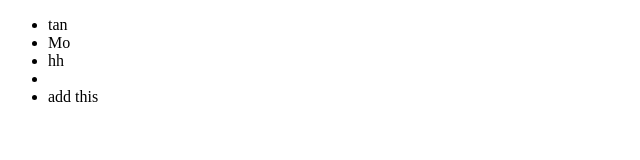
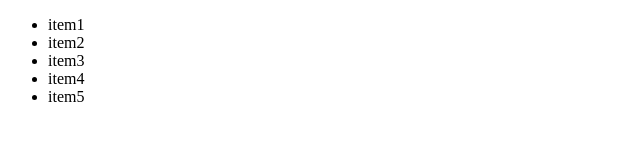
Before and after one commit to cy601/newGitTest, a plain HTML site: page index.html in a window 1280 px wide. Shown: the whole page, without its empty margins (0-640 px from the left). Drawn offline with Linux system fonts and the light colour scheme.

Commit message:
modified index

```diff
--- a/index.html
+++ b/index.html
@@ -7,14 +7,14 @@
 </head>
 <body>
 
-    <div>
-        <ul>
-            <li>tan</li>
-            <li>Mo</li>
-            <li>hh</li>
-            <li></li>
-            <li>add this</li>
-        </ul>
-    </div>
+   <module-one>
+       <ul>
+           <li>item1</li>
+           <li>item2</li>
+           <li>item3</li>
+           <li>item4</li>
+           <li>item5</li>
+       </ul>
+   </module-one>
 </body>
 </html>
```
